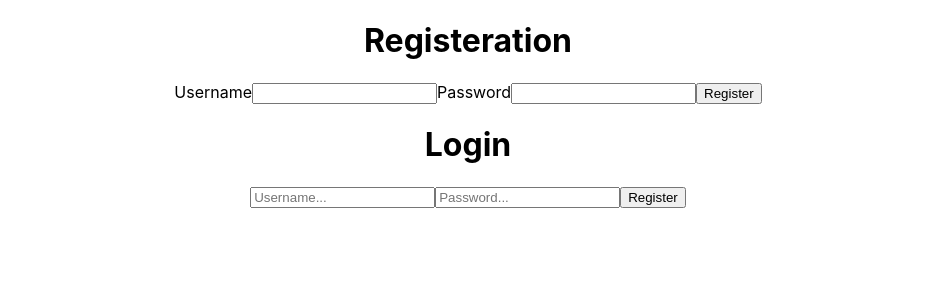
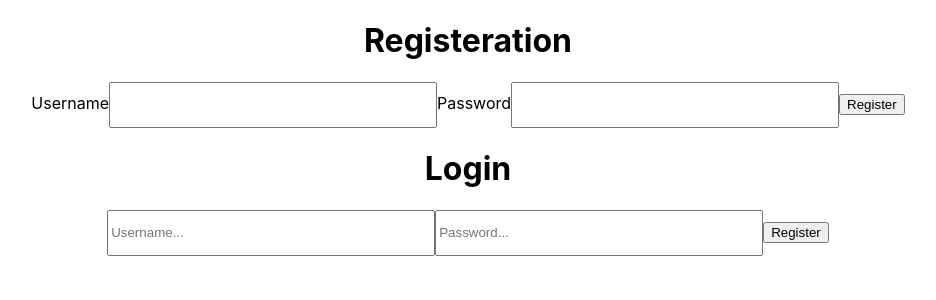
Before and after one commit to 404Apollo/skdlr, a React (Create React App) app: page / in a window 1280 px wide. Shown: the top 300 px of the page, without its empty margins (172-1108 px from the left). Built offline with nearby package versions, Linux system fonts and the light colour scheme.

Commit message:
Login regisster no ui

```diff
--- a/src/App.css
+++ b/src/App.css
@@ -1,5 +1,14 @@
 .App {
   text-align: center;
+}
+input[type="text"] {
+  line-height: 3;
+  width: 25%;
+}
+
+input[type="text"]:hover {
+  background-color: #f5f5f5;
+  transition: color 2s ease-in-out, background-color 0.15s ease-in-out;
 }
 
 .App-logo {
```
